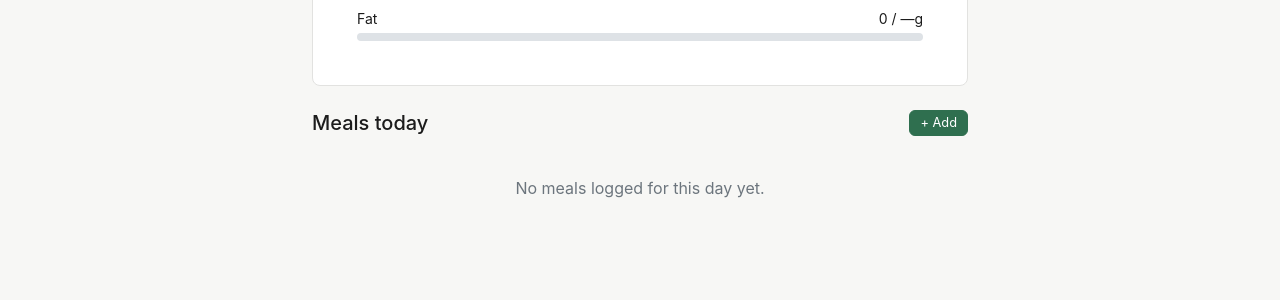
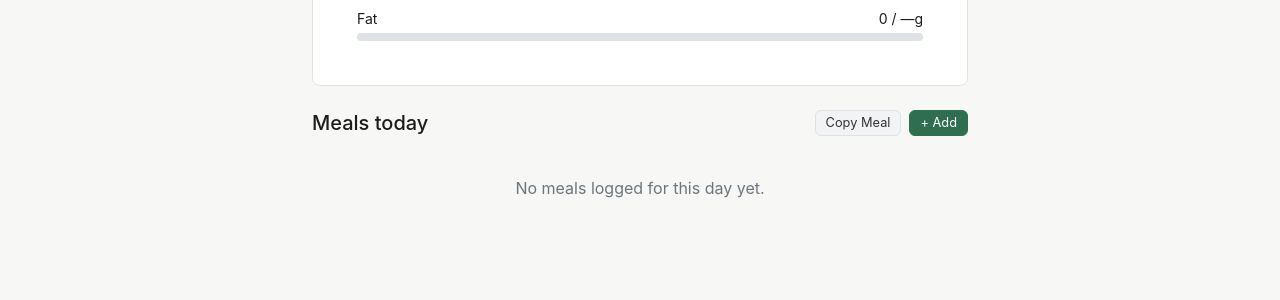
Before and after one commit to fishija/calorie-tracker, a Flask app: page /days/2026-08-10/ in a window 1280 px wide. Shown: the part 358-658 px from the top of the page. Run offline with Flask 3, Linux system fonts and the light colour scheme; the visitor is signed in with stand-in values (Sample User, id 1); data that the repository does not hold is empty; parts of the project's set-up code (start-up, migrations or seed data) failed here and were passed over.

Commit message:
style(meals): add Copy Meal button to day_view and move macro-pills one row down

```diff
--- a/app/templates/meals/day_view.html
+++ b/app/templates/meals/day_view.html
@@ -127,6 +127,9 @@
   <div class="d-flex align-items-center justify-content-between mb-3 flex-wrap gap-2">
     <h2 class="h5 mb-0">Meals today</h2>
     <div class="d-flex gap-2">
+      <a href="{{ url_for('meals.copy_meals_from', target_date=selected_date.isoformat()) }}" class="btn btn-muted">
+        Copy Meal
+      </a>
       <a href="{{ url_for('meals.add_meal', date_str=selected_date.isoformat()) }}" class="btn">
         + Add
       </a>
@@ -139,23 +142,8 @@
         <div class="border rounded-3 p-3 bg-white">
           <div class="d-flex justify-content-between align-items-start gap-3">
             <div class="flex-grow-1">
-            <div class="d-flex align-items-center gap-2 mb-2 flex-wrap">
+              <div class="d-flex align-items-center gap-2 flex-wrap">
                 <strong class="fs-6 mb-0">{{ meal.name }}</strong>
-            </div>
-
-            <div class="d-flex gap-2 flex-wrap">
-              <span class="badge rounded-pill macro-badge">
-                {{ meal.calorie_kcal | round(0) if meal.calorie_kcal % 1 != 0 else meal.calorie_kcal | int }} kcal
-              </span>
-              <span class="badge rounded-pill macro-badge">
-                P {{ meal.protein_g | round(1) if meal.protein_g % 1 != 0 else meal.protein_g | int }}g
-              </span>
-              <span class="badge rounded-pill macro-badge">
-                C {{ meal.carb_g | round(1) if meal.carb_g % 1 != 0 else meal.carb_g | int }}g
-              </span>
-              <span class="badge rounded-pill macro-badge">
-                F {{ meal.fat_g | round(1) if meal.fat_g % 1 != 0 else meal.fat_g | int }}g
-              </span>
               </div>
             </div>
 
@@ -176,11 +164,28 @@
             </div>
           </div>
 
+          <div class="d-flex gap-2 flex-wrap mt-2">
+            <span class="badge rounded-pill macro-badge">
+              {{ meal.calorie_kcal | round(0) if meal.calorie_kcal % 1 != 0 else meal.calorie_kcal | int }} kcal
+            </span>
+            <span class="badge rounded-pill macro-badge">
+              P {{ meal.protein_g | round(1) if meal.protein_g % 1 != 0 else meal.protein_g | int }}g
+            </span>
+            <span class="badge rounded-pill macro-badge">
+              C {{ meal.carb_g | round(1) if meal.carb_g % 1 != 0 else meal.carb_g | int }}g
+            </span>
+            <span class="badge rounded-pill macro-badge">
+              F {{ meal.fat_g | round(1) if meal.fat_g % 1 != 0 else meal.fat_g | int }}g
+            </span>
+          </div>
+
+          <!-- Description -->
           {% if meal.description %}
             <div class="small text-muted mt-2">
               {{ meal.description }}
             </div>
           {% endif %}
+
         </div>
       {% endfor %}
     </div>
```
Lines whose indentation alone changed are shown as unchanged.
